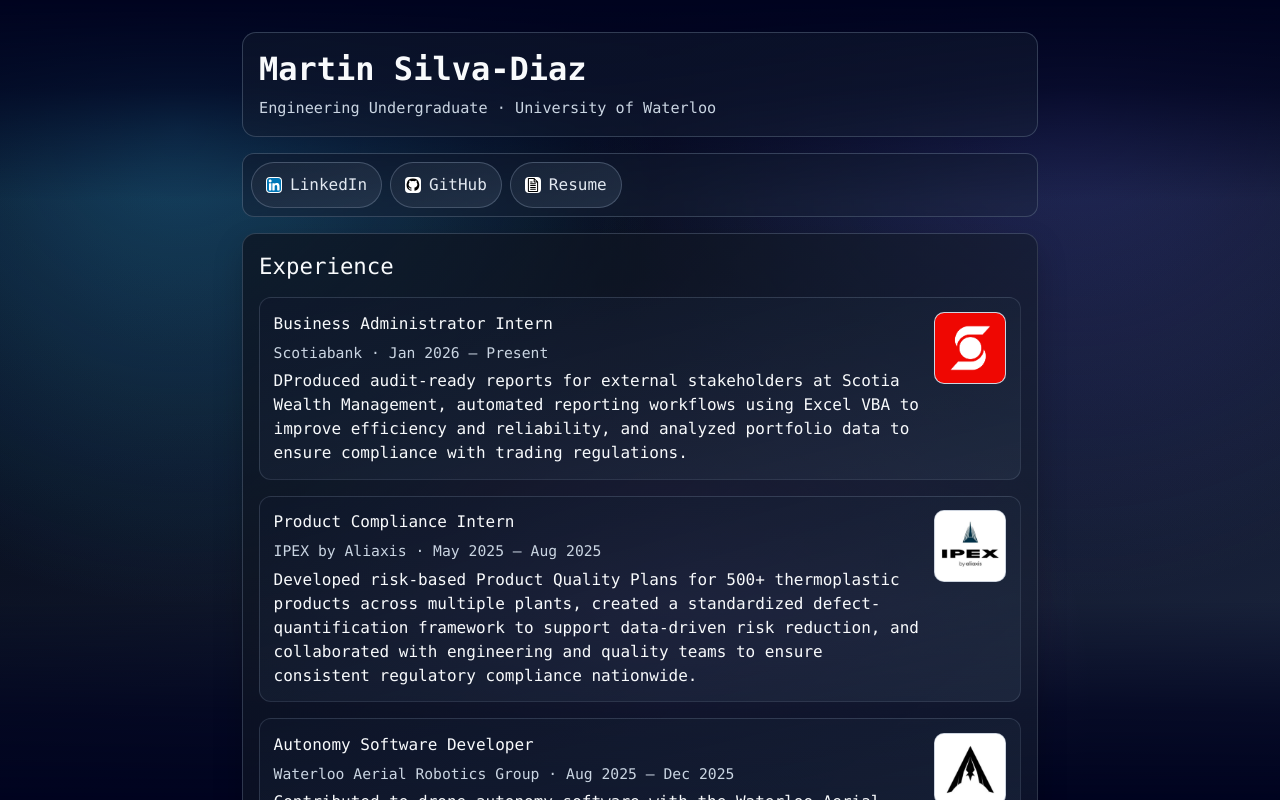
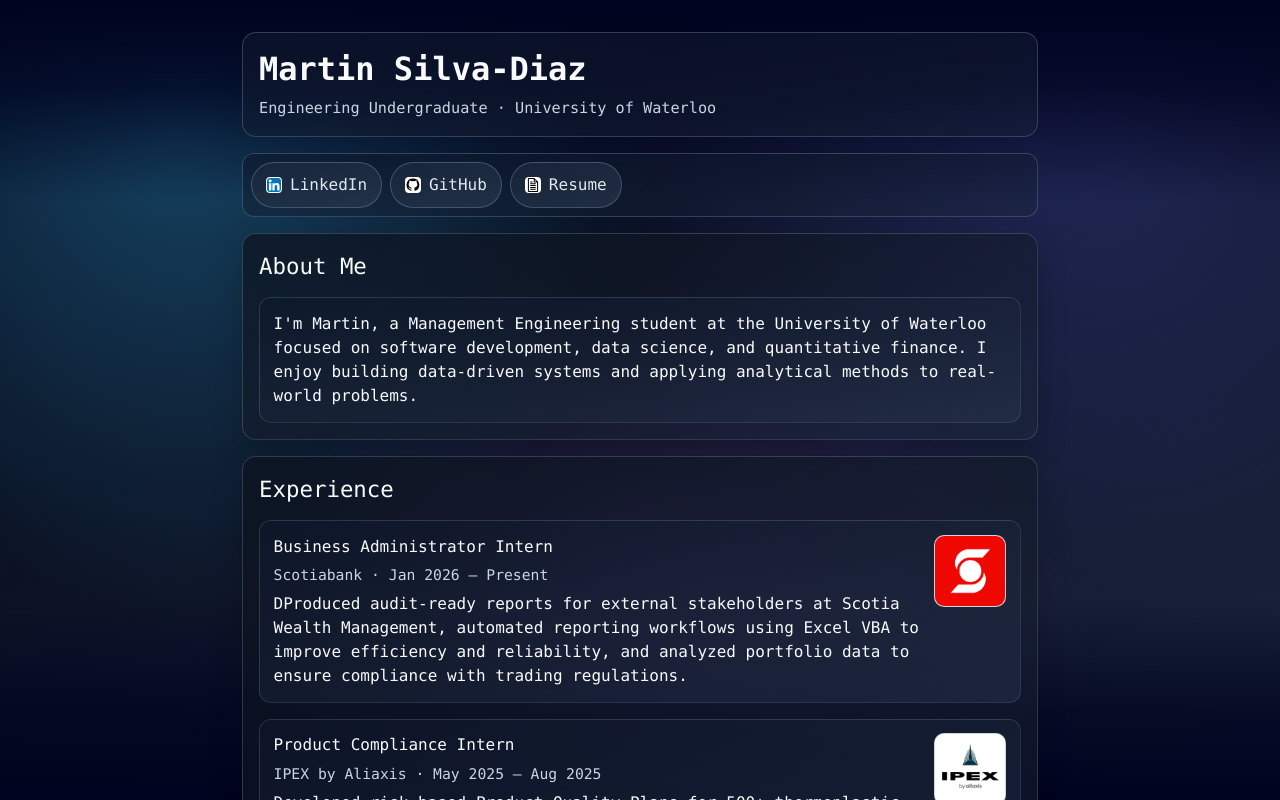
Before and after one commit to Martins26/Martin-Silva-Diaz-Personal-Website, a React (Vite) app: page / in a window 1280 px wide. Shown: the top 800 px of the page. Built offline with nearby package versions, Linux system fonts and the light colour scheme.

Commit message:
Add About Me section component

```diff
--- a/src/App.tsx
+++ b/src/App.tsx
@@ -1,6 +1,7 @@
 import ExperienceSection from "./components/ExperienceSection";
 import ProjectsSection from "./components/ProjectsSection";
 import EducationSection from "./components/EducationSection";
+import AboutMeSection from "./components/AboutMeSection";
 
 const externalLinks = [
   {
@@ -60,6 +61,9 @@ function App() {
         </nav>
 
         <div className="grid gap-5 sm:gap-4 [&>div]:scroll-mt-[5.5rem] sm:[&>div]:scroll-mt-20">
+          <div id="about-me">
+            <AboutMeSection />
+          </div>
           <div id="experience">
             <ExperienceSection />
           </div>
--- /dev/null
+++ b/src/components/AboutMeSection.tsx
@@ -0,0 +1,22 @@
+function AboutMeSection() {
+  return (
+    <section
+      className="rounded-2xl border border-slate-400/25 bg-gradient-to-br from-[#0c121eb8] to-[#1e293b70] p-7 text-left shadow-[0_12px_30px_rgba(0,0,0,0.2)] sm:rounded-[14px] sm:p-4"
+      aria-labelledby="about-me-heading"
+    >
+      <h2 id="about-me-heading" className="mb-3.5 mt-0 text-[1.6rem] sm:text-[1.4rem]">
+        About Me
+      </h2>
+      <div className="rounded-xl border border-slate-400/20 bg-gradient-to-br from-slate-900/60 to-slate-700/34 p-4 sm:p-[0.85rem]">
+        <p className="m-0 [overflow-wrap:anywhere]">
+          I&apos;m Martin, a Management Engineering student at the University of
+          Waterloo focused on software development, data science, and
+          quantitative finance. I enjoy building data-driven systems and
+          applying analytical methods to real-world problems.
+        </p>
+      </div>
+    </section>
+  );
+}
+
+export default AboutMeSection;
```
